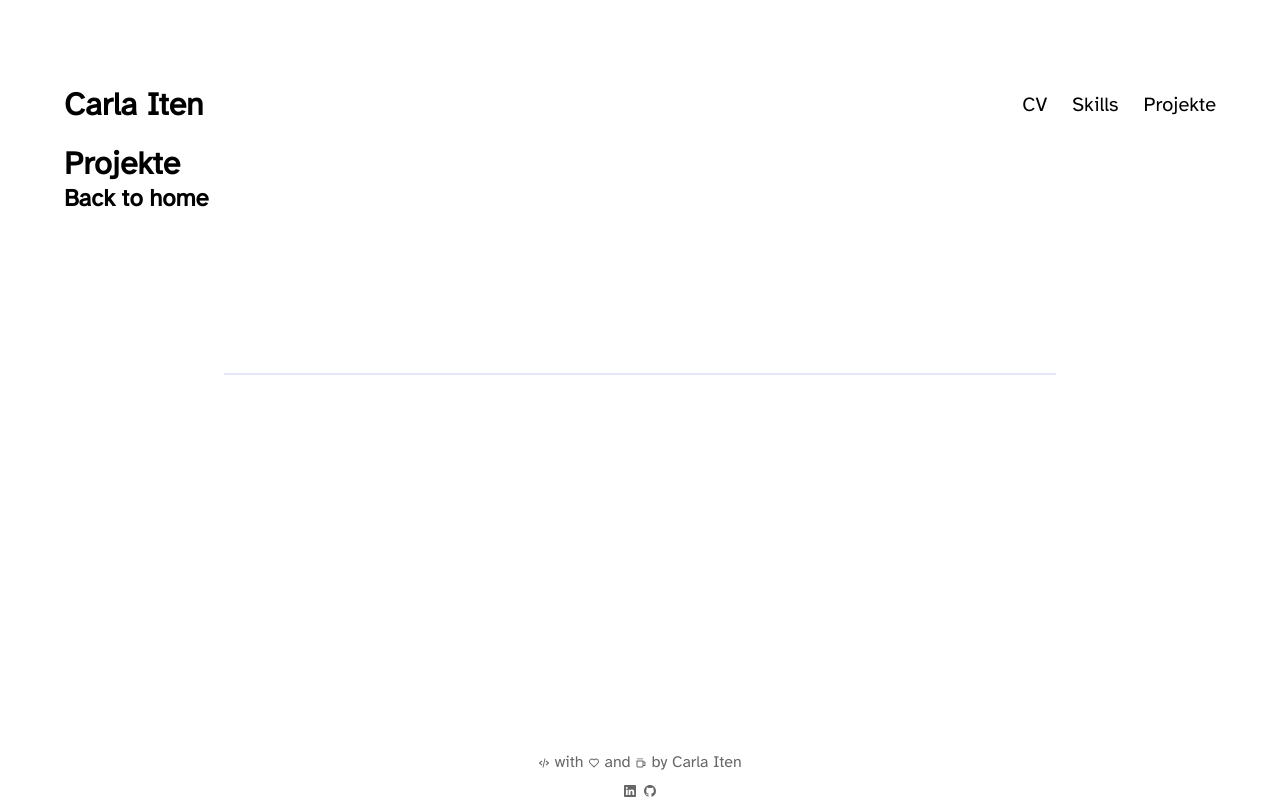
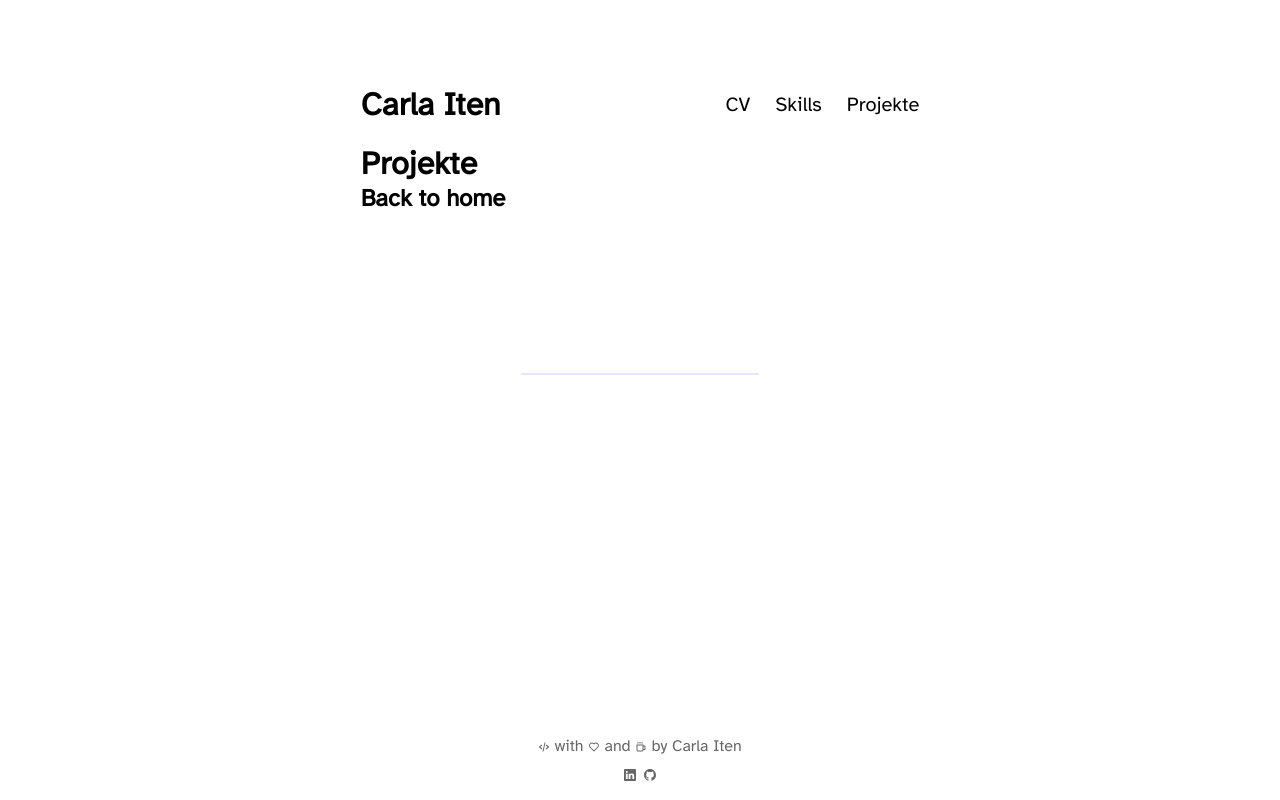
Before and after one commit to krrli/portfolioreacto, a Next.js app: page /projects in a window 1280 px wide. Built offline with nearby package versions, Linux system fonts and the light colour scheme.

Commit message:
some style adaptions to header and footer

```diff
--- a/components/Footer/Footer.module.scss
+++ b/components/Footer/Footer.module.scss
@@ -1,6 +1,6 @@
 .container {
   width: 100%;
-  height: 6vh;
+  height: 8vh;
 
   position: fixed;
   left: 0;
--- a/components/Navbar/Navbar.module.scss
+++ b/components/Navbar/Navbar.module.scss
@@ -1,11 +1,12 @@
 @import "styles/variables.scss";
 
 .navContainer {
-  width: 100%;
+  //width: 100%;
+  //max-width: 120vh;
   height: 10vh;
 
   display: grid;
-  grid-template-columns: 1fr 1fr;
+  grid-template-columns: auto 1fr;
   grid-template-rows: 100%;
   align-items: center;
 
--- a/styles/globals.scss
+++ b/styles/globals.scss
@@ -99,6 +99,8 @@ body {
 }
 
 body {
+  display: grid;
+  justify-items: center;
   //color: rbg(--foreground-rgb);
   /*
   background: linear-gradient(
```
